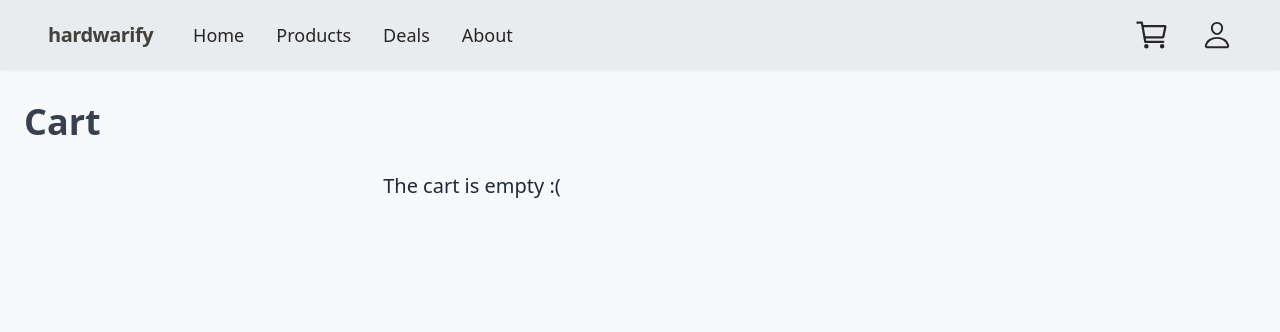
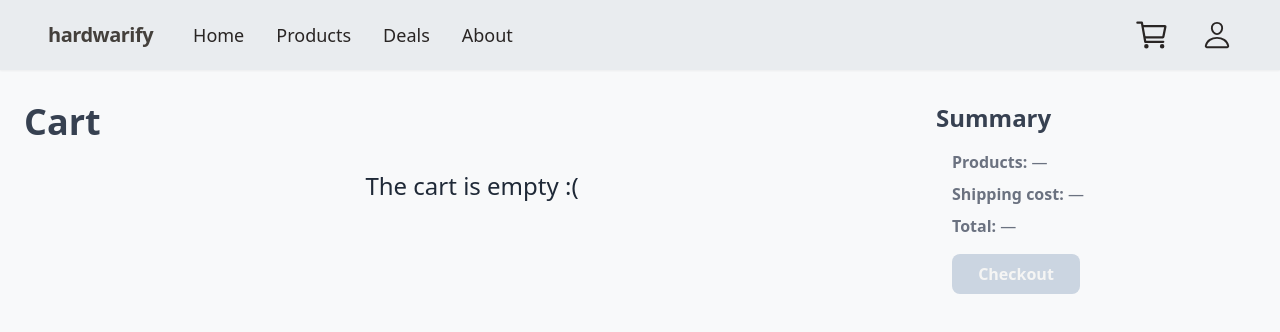
Before and after one commit to tojamrcel/hardwarify-project, a Next.js app: page /cart in a window 1280 px wide. Shown: the top 332 px of the page. Built offline with nearby package versions, Linux system fonts and the light colour scheme.

Commit message:
feat: improve cart page

```diff
--- a/app/_components/CartList.tsx
+++ b/app/_components/CartList.tsx
@@ -13,7 +13,7 @@ function CartList() {
       {cart.length > 0 &&
         cart.map((prod) => <CartItem product={prod} key={prod.id} />)}
       {cart.length === 0 && (
-        <p className="text-center text-xl leading-6 text-gray-800">
+        <p className="text-center text-2xl leading-6 text-gray-800">
           The cart is empty :(
         </p>
       )}
--- a/app/_components/CartSummary.tsx
+++ b/app/_components/CartSummary.tsx
@@ -5,22 +5,26 @@ import { useCart } from "./CartContext";
 function CartSummary() {
   const { cart } = useCart();
 
-  if (!cart.length) return null;
-
   return (
     <>
       <h2 className="text-2xl font-bold text-gray-700">Summary</h2>
       <div className="my-4 flex flex-col gap-2 px-4 text-gray-500">
         <p>
-          <span className="font-semibold">Products:</span> xxx$
+          <span className="font-semibold">Products:</span>{" "}
+          {cart.length ? `$xxx` : "—"}
         </p>
         <p>
-          <span className="font-semibold">Shipping cost:</span> xxx$
+          <span className="font-semibold">Shipping cost:</span>{" "}
+          {cart.length ? `$xxx` : "—"}
         </p>
         <p>
-          <span className="font-semibold">Total:</span> xxx$
+          <span className="font-semibold">Total:</span>{" "}
+          {cart.length ? `$xxx` : "—"}
         </p>
-        <button className="my-2 w-32 rounded-lg bg-red-600 px-2 py-2 font-semibold text-stone-100 transition-colors duration-300 hover:bg-red-700">
+        <button
+          disabled={Boolean(!cart.length)}
+          className="my-2 w-32 rounded-lg bg-red-600 px-2 py-2 font-semibold text-stone-100 transition-colors duration-300 hover:bg-red-700 disabled:bg-slate-300 disabled:hover:bg-slate-300"
+        >
           Checkout
         </button>
       </div>
```
